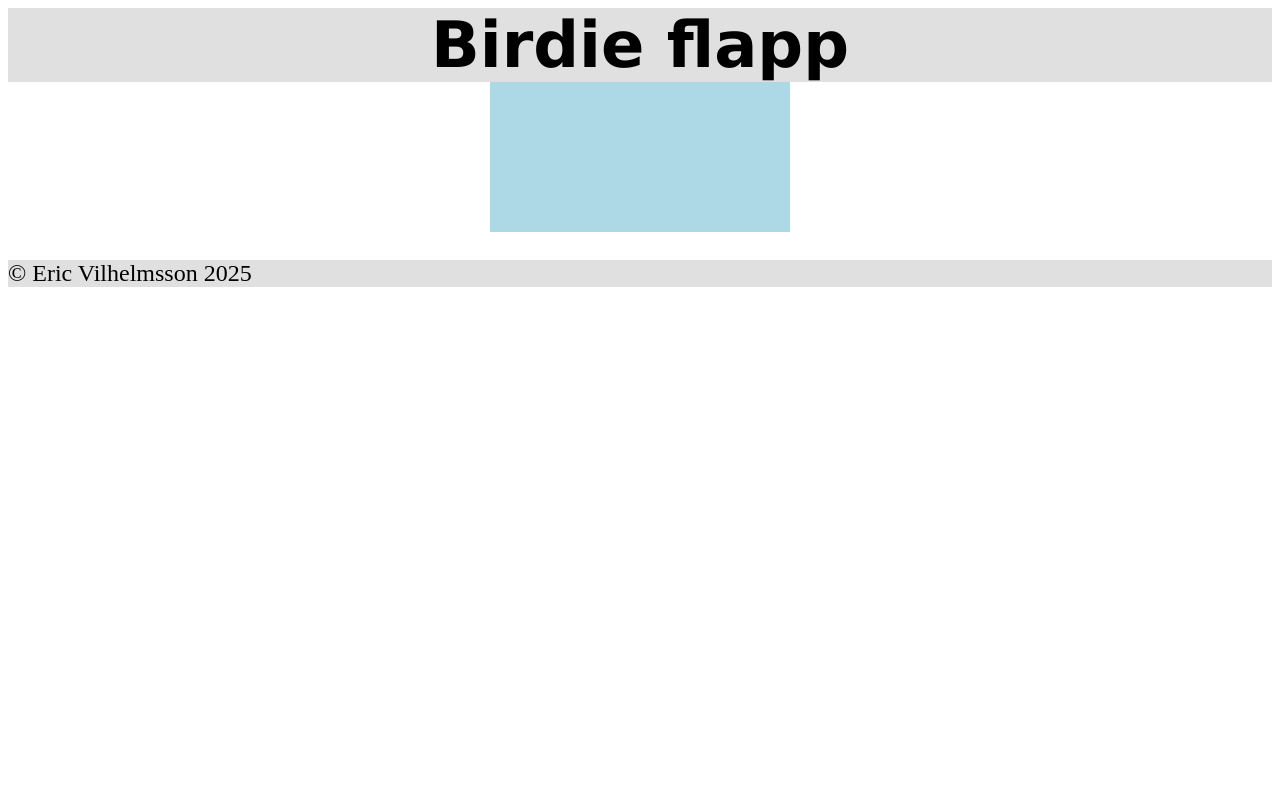
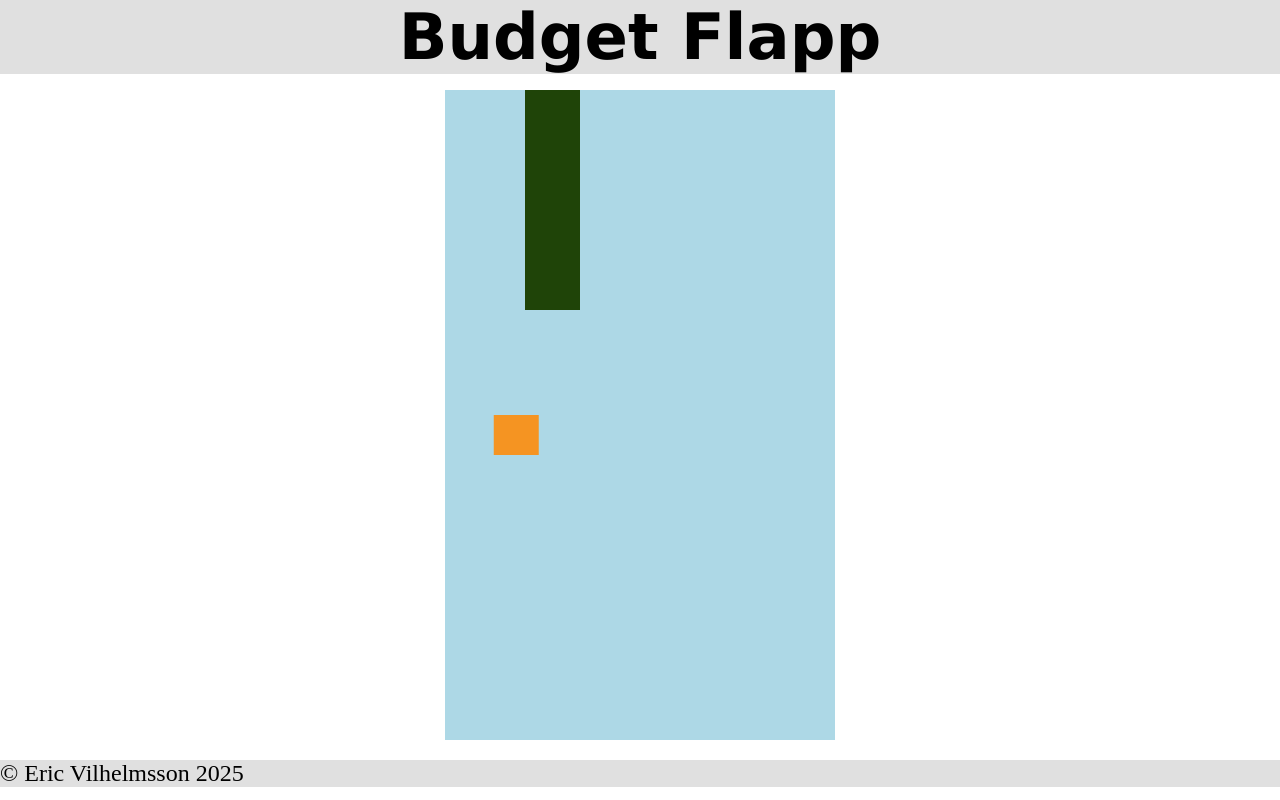
Before and after one commit to BostonGorka/Projekt_Eich, a plain HTML site: page index.html in a window 1280 px wide. Drawn offline with Linux system fonts and the light colour scheme.

Commit message:
Lektion 3

```diff
--- a/index.html
+++ b/index.html
@@ -8,16 +8,17 @@
     <link rel="stylesheet" href="/gen/css/index.css">
     <link rel="stylesheet" href="/gen/css/shared.css">
 
-    <script src="flappy.js" defer></script>
+    <script src="/js/flappy.js" defer></script>
 
 </head>
 <body>
 
     <header>
-        <h1>Birdie flapp</h1>
+        <h1>Budget Flapp</h1>
     </header>
     <main>
-        <canvas id="board"></canvas>
+            <canvas id="board"></canvas>
+
     </main>
 
     <footer>
--- a/js/flappy.js
+++ b/js/flappy.js
@@ -1,28 +1,49 @@
+let birdClick = document.getElementById('board');
 
-//bakgrunden
+birdClick.addEventListener('click', Clickbird);
+
 let board;
 let context;
-let boardWidth = 400;
-let boardHeight = 700;
+let boardWidth = 390;
+let boardHeight = 650;
+
+let pipeHeight = 220;
+let pipeWidth = 55;
 
 
-//fågeln
-let birdWidth = 30;
+let birdWidth = 45;
 let birdHeight = 40;
-let birdX = boardWidth/8;
-let birdY = boardHeight/2;
+let birdX = boardWidth / 8;
+let birdY = boardHeight / 2;
+
+board = document.getElementById("board");
+board.height = boardHeight;
+board.width = boardWidth;
+context = board.getContext("2d");
+
+let pipes = {
+    x: 80,
+    y: 0,
+    width: pipeWidth,
+    height: pipeHeight
+}
 
 let bird = {
-    x : birdX,
-    y : birdY,
-    width : birdWidth,
-    height : birdHeight
+    x: birdX,
+    y: birdY,
+    width: birdWidth,
+    height: birdHeight
 }
 
+context.fillStyle = "rgb(31, 68, 8)";
+context.fillRect(pipes.x, pipes.y, pipes.width, pipes.height);
 
-window.onload = function() {
-    board = document.getElementById("board");
-    board.height = boardHeight;
-    board.width = boardWidth;
-    context = board.getContext("2d");
+context.fillStyle = "rgb(31, 68, 8)";
+context.fillRect(pipes.x, pipes.y, pipes.width, pipes.height);
+
+context.fillStyle = "rgb(245, 148, 34)";
+context.fillRect(bird.x, bird.y, bird.width, bird.height);
+
+function Clickbird(event){
+
 }
--- a/scss/index.scss
+++ b/scss/index.scss
@@ -1,3 +1,4 @@
 #board{
     background-color: rgb(173, 216, 230);
+
 }
--- a/scss/shared.scss
+++ b/scss/shared.scss
@@ -4,6 +4,8 @@
 
 body{
     text-align: center;
+    margin: 0;
+    padding: 0;
 }
 
 h1{
@@ -17,19 +19,25 @@ h1{
 
 main{
     flex-grow: 1;
+    padding: 1rem;
 }
 
 header{
     background-color: var(--backgroundclr);
+    margin: 0;
+    padding: 0;
 }
 
 footer{
     background-color: var(--backgroundclr);
     margin: 0;
     padding: 0;
+
 }
 
 .trademark{
     text-align: left;
     font-size: 1.5rem;
+    margin: 0;
+    padding: 0;
 }
```
Also changed, not shown: gen/css/shared.css, 2 other files.
